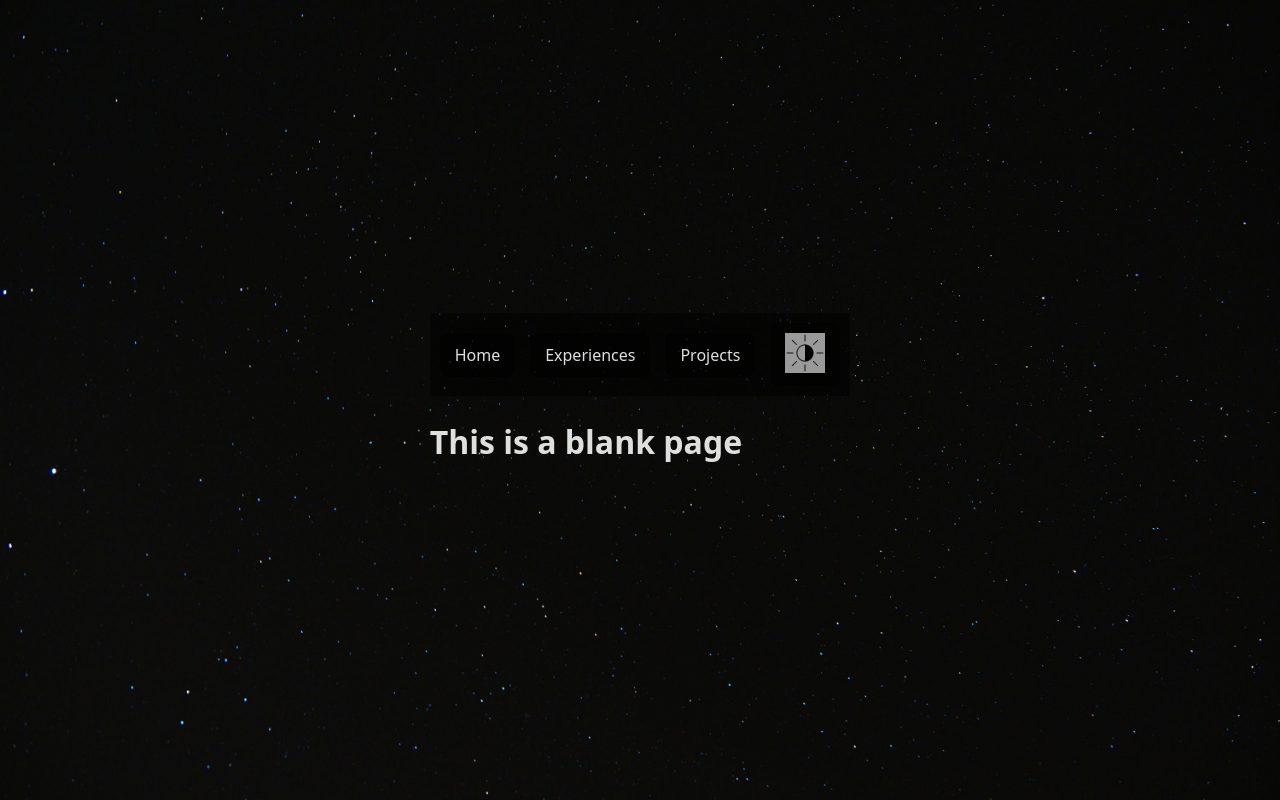
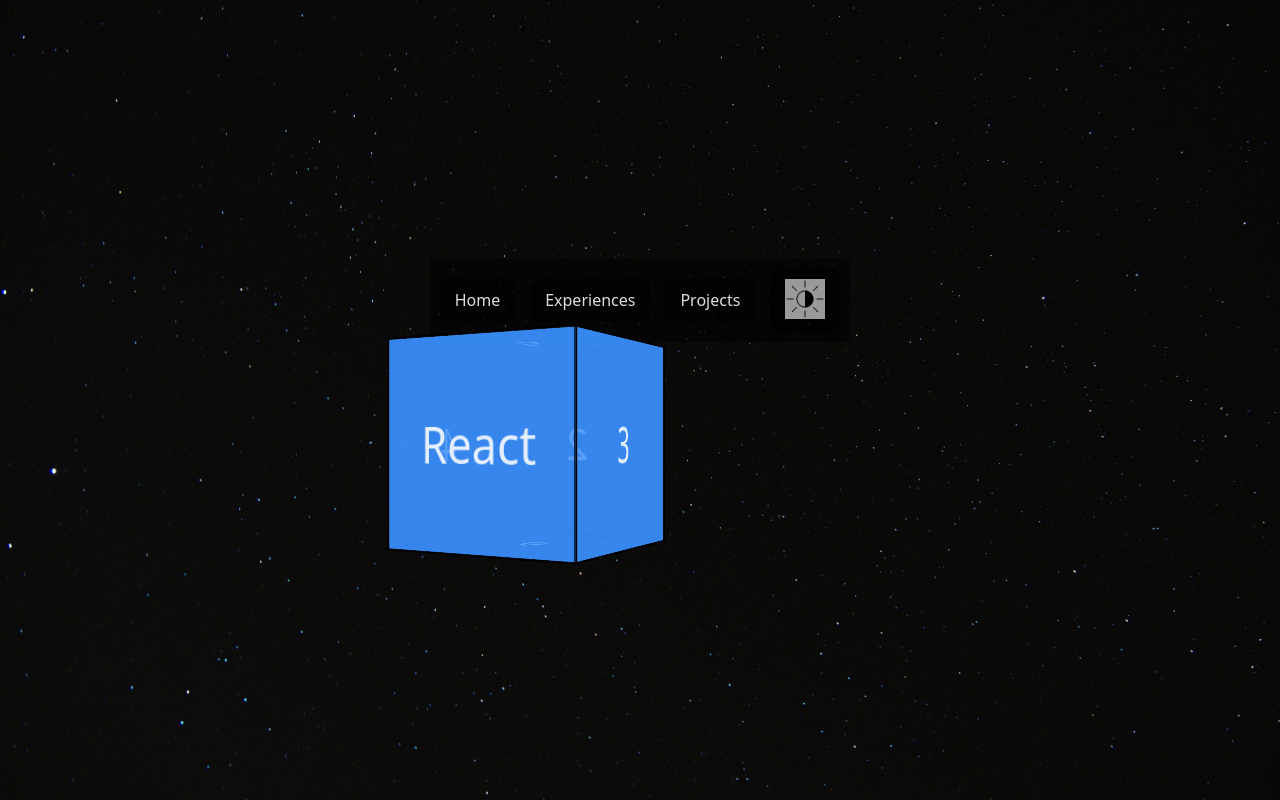
Before and after one commit to NasserA12433/naweb, a React (Vite) app: page /projects in a window 1280 px wide. Built offline with nearby package versions, Linux system fonts and the light colour scheme.

Commit message:
Added a holy cube. I will fix centering and then work on creating a stack of cubes

```diff
--- /dev/null
+++ b/src/cssFiles/cube.css
@@ -0,0 +1,34 @@
+
+.cube-container {
+    width: 200px;
+    height: 200px;
+    perspective: 900px;
+}
+
+   .cube {
+    width: 100%;
+    height: 100%;
+    position: relative;
+    transform-style: preserve-3d;
+    transition: transform 1s;
+    align-items: center;
+    transform: rotateX(0deg) rotateY(-30deg);
+   }
+
+   .face {
+    position: absolute;
+    width: 200px;
+    height: 200px;
+    background: rgba(56, 139, 247, 0.8);
+    border: 2px solid black;
+    font-size: 3em;
+    text-align: center;
+    line-height: 200px;
+   }
+
+   .front { transform: translateZ(100px); }
+   .back { transform: rotateY(180deg) translateZ(100px); }
+   .right { transform: rotateY(90deg) translateZ(100px); }
+   .left { transform: rotateY(-90deg) translateZ(100px); }
+   .top { transform: rotateX(90deg) translateZ(100px); }
+   .bottom { transform: rotateX(-90deg) translateZ(100px); }
--- a/src/currentprojects.tsx
+++ b/src/currentprojects.tsx
@@ -1,5 +1,19 @@
-const CurrentProjects = () => {
-    return <h1>This is a blank page</h1>;
-};
+import './cssFiles/Cube.css';
 
-export default CurrentProjects;
+
+function Cube() {
+    return (
+        <div className="cube-container">
+        <div className="cube">
+        <div className="face front">React</div>
+        <div className="face back">2</div>
+        <div className="face right">3</div>
+        <div className="face left">4</div>
+        <div className="face top">5</div>
+        <div className="face bottom">6</div>
+        </div>
+        </div>
+    );
+}
+
+export default Cube;
```
